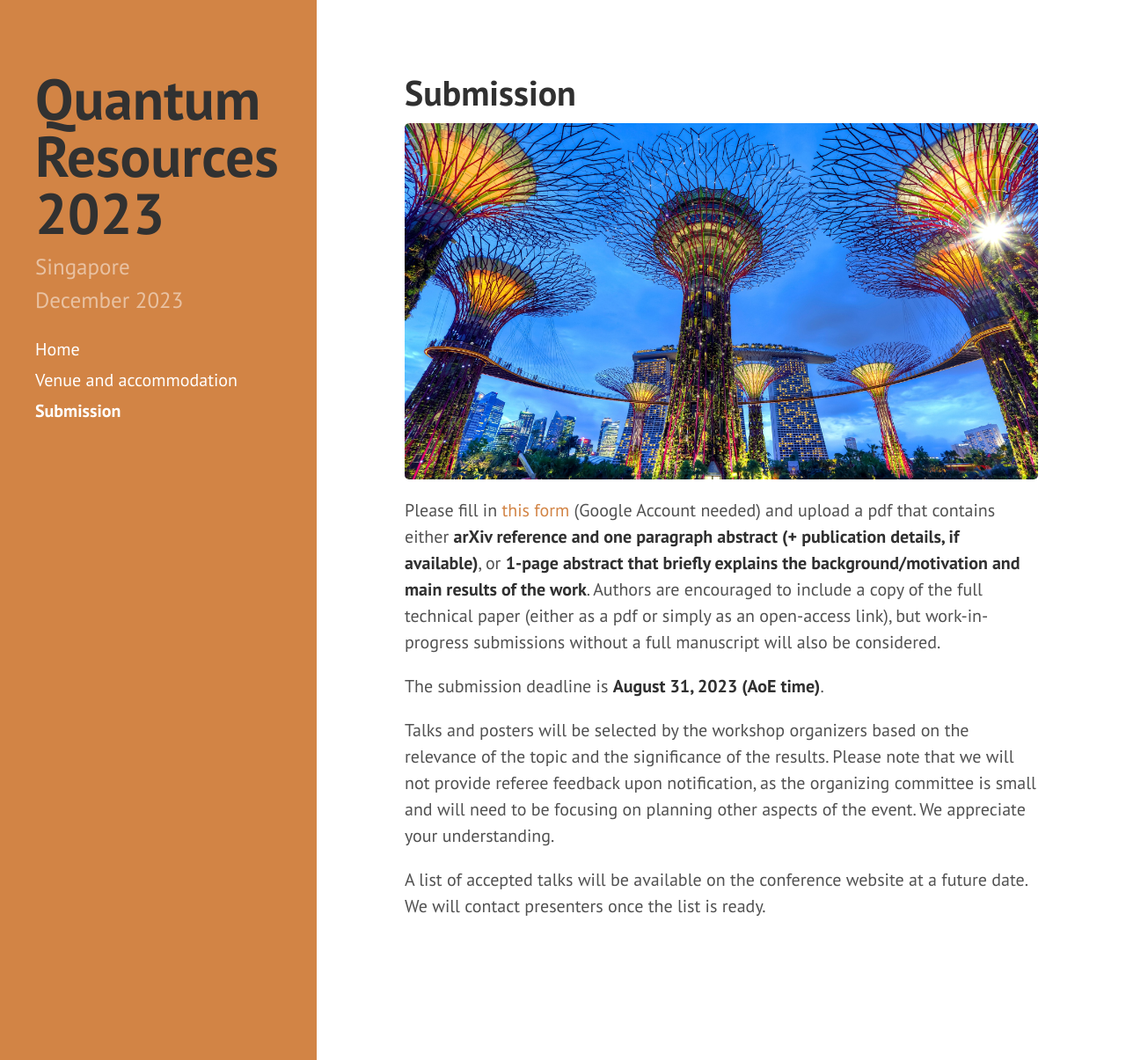
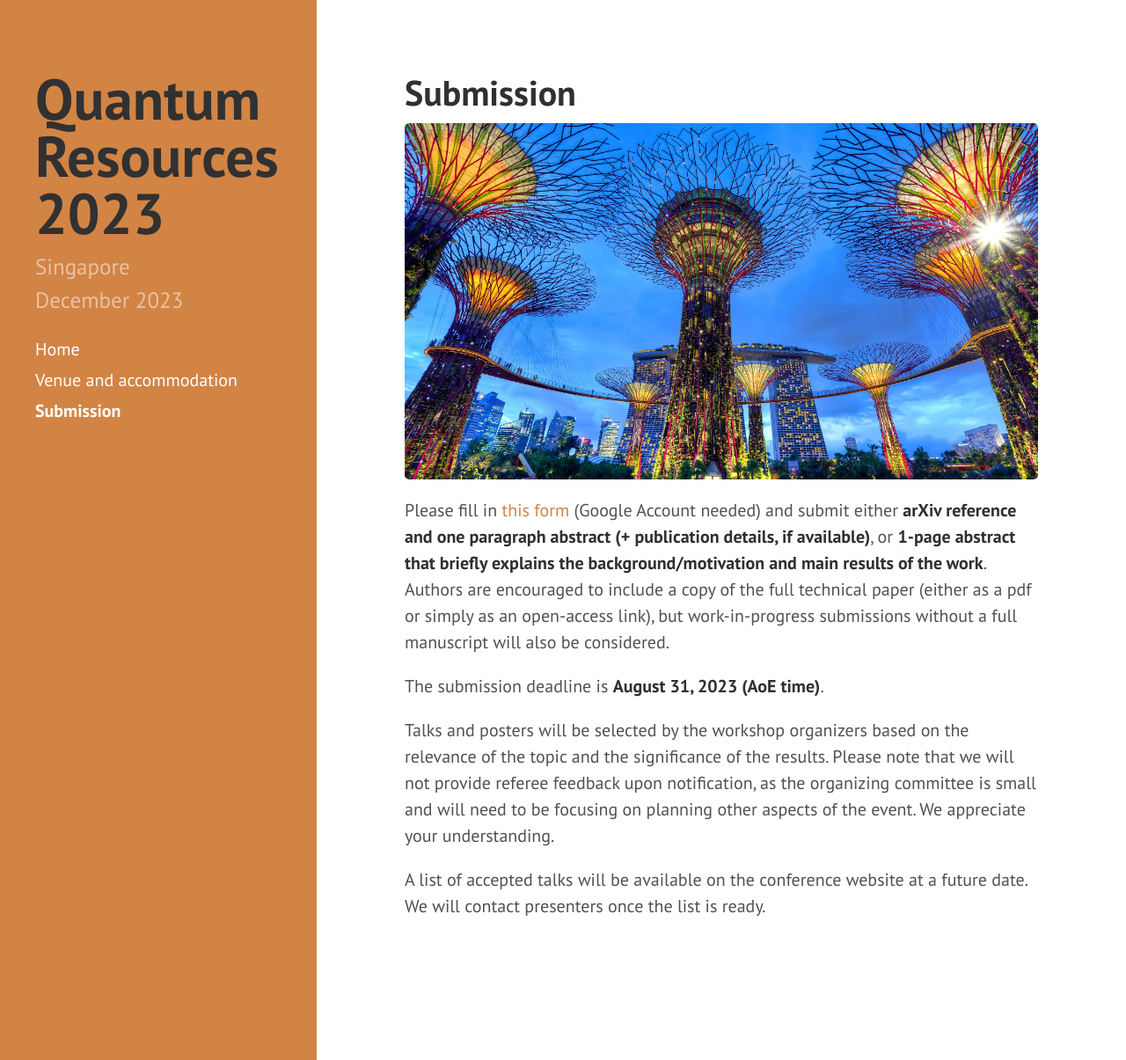
Before and after one commit to RyujiPat2/RyujiPat2.github.io, a Jekyll site: the page built from submission.md, in a window 1280 px wide and 1205 px high. Shown: the whole window at 88% size. Built offline with Jekyll 4.4.1, drawn with Linux system fonts in a browser that asks for light colours; nearby versions of some CDN libraries.

Commit message:
Update submission.md

```diff
--- a/submission.md
+++ b/submission.md
@@ -6,7 +6,7 @@ order: 3
 
 ![Garden By the Bay](/garden_bay.jpg)
 
-Please fill in [this form](https://docs.google.com/forms/d/e/1FAIpQLSfsOV5ieUTZIofQRVp8A8HvKMuVfPOz_whRD3sjzpgzI6YXgg/viewform?usp=sf_link) (Google Account needed) and upload a pdf that contains either **arXiv reference and one paragraph abstract (+ publication details, if available)**, or **1-page abstract that briefly explains the background/motivation and main results of the work**. Authors are encouraged to include a copy of the full technical paper (either as a pdf or simply as an open-access link), but work-in-progress submissions without a full manuscript will also be considered.
+Please fill in [this form](https://docs.google.com/forms/d/e/1FAIpQLSfsOV5ieUTZIofQRVp8A8HvKMuVfPOz_whRD3sjzpgzI6YXgg/viewform?usp=sf_link) (Google Account needed) and submit either **arXiv reference and one paragraph abstract (+ publication details, if available)**, or **1-page abstract that briefly explains the background/motivation and main results of the work**. Authors are encouraged to include a copy of the full technical paper (either as a pdf or simply as an open-access link), but work-in-progress submissions without a full manuscript will also be considered.
 
 The submission deadline is **August 31, 2023 (AoE time)**.
 
```
